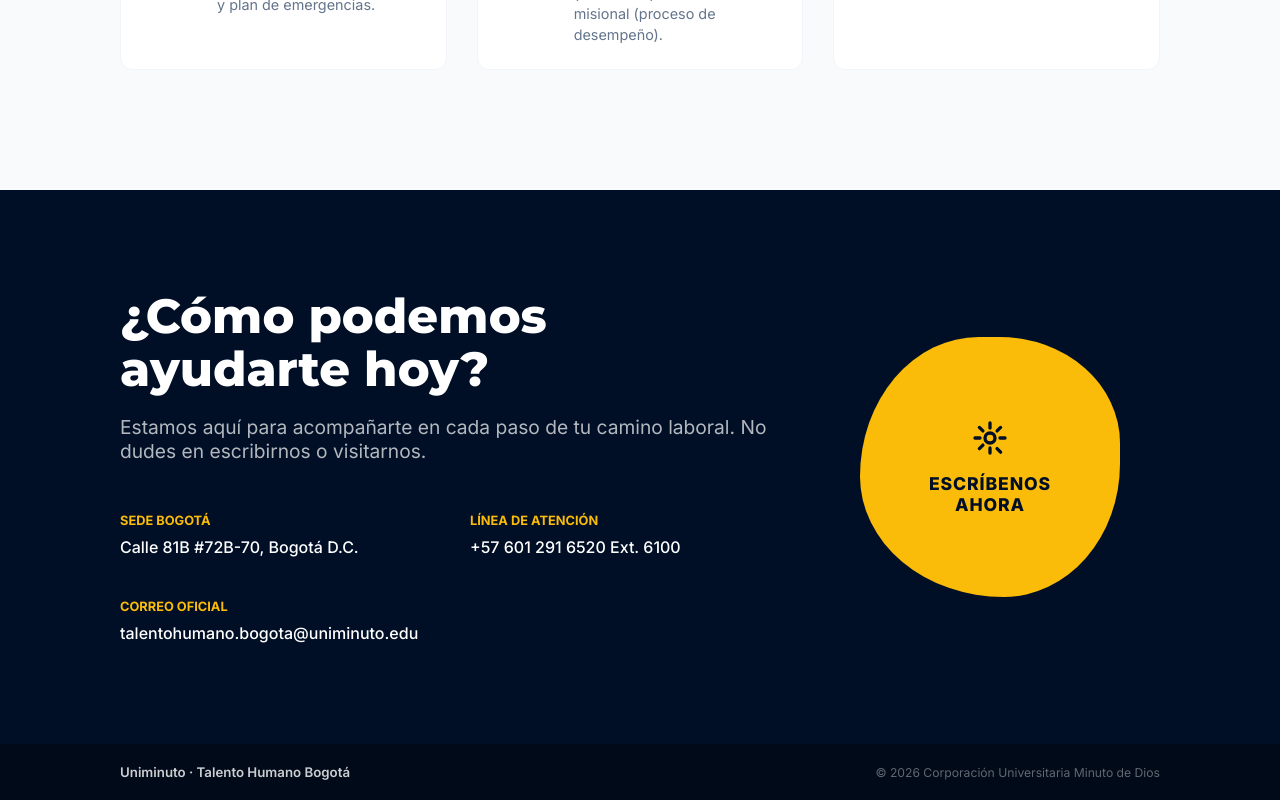
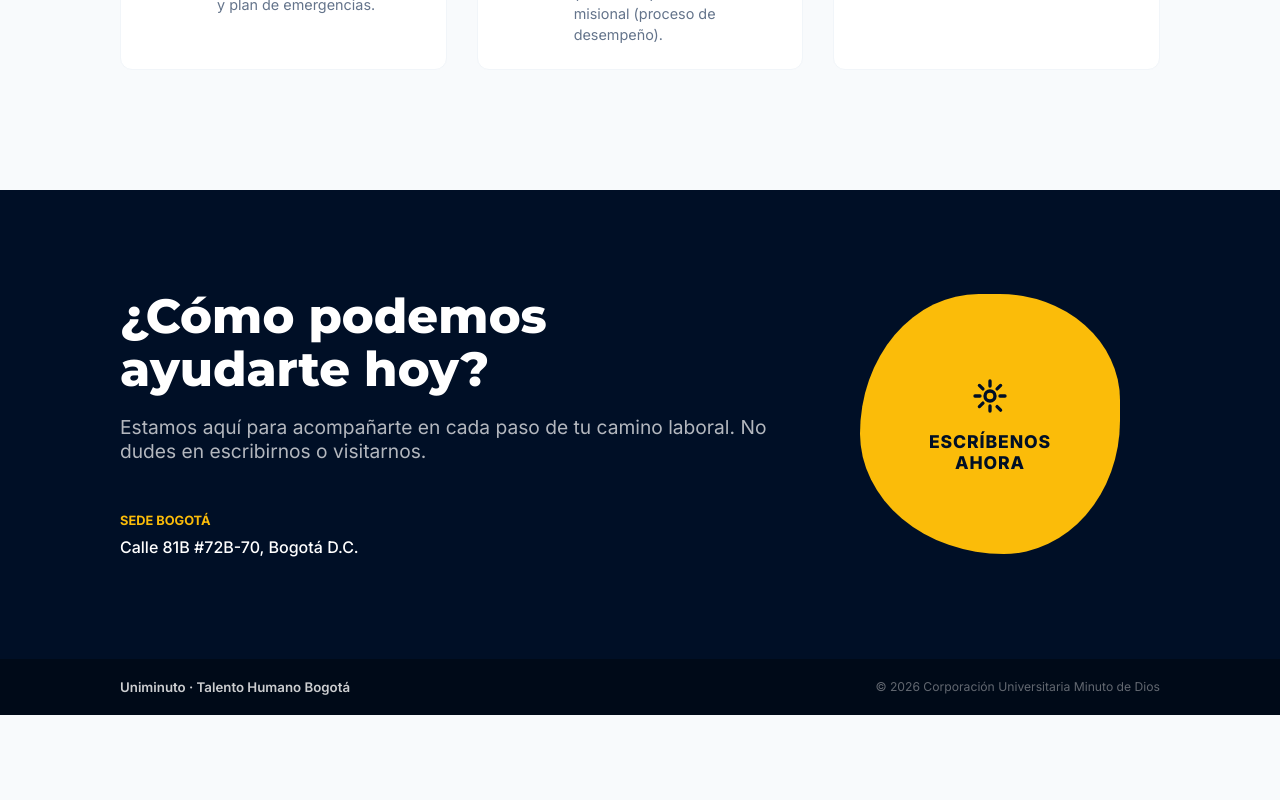
Before and after one commit to danielprieto200004/TALENTOHUMANO, a React (Vite) app: page / in a window 1280 px wide. Shown: the part 2924-3724 px from the top of the page. After the commit the page ends 3639 px from the top, so only its background shows below. Built offline with nearby package versions, Linux system fonts and the light colour scheme.

Commit message:
chore: remove contact details from footer

```diff
--- a/src/pages/Home.jsx
+++ b/src/pages/Home.jsx
@@ -146,14 +146,7 @@ export default function Home() {
                   <span className="detail-label">Sede Bogotá</span>
                   <span className="detail-value">Calle 81B #72B-70, Bogotá D.C.</span>
                 </div>
-                <div className="detail-item">
-                  <span className="detail-label">Línea de Atención</span>
-                  <span className="detail-value">+57 601 291 6520 Ext. 6100</span>
-                </div>
-                <div className="detail-item">
-                  <span className="detail-label">Correo Oficial</span>
-                  <span className="detail-value">talentohumano.bogota@uniminuto.edu</span>
-                </div>
+
               </div>
             </div>
             <div className="contact-v2-aside">
```
